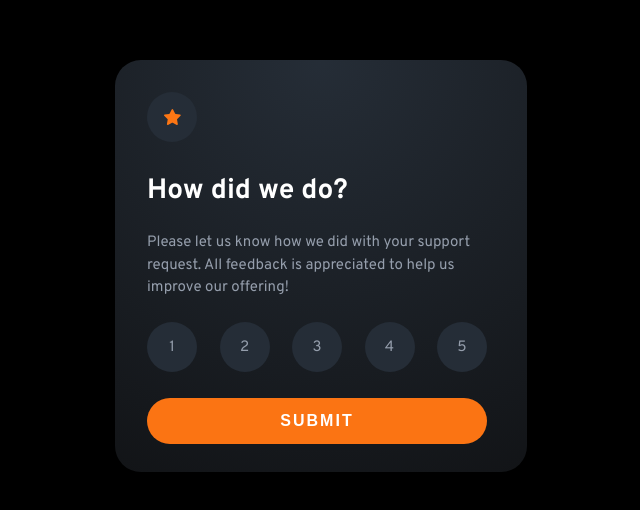
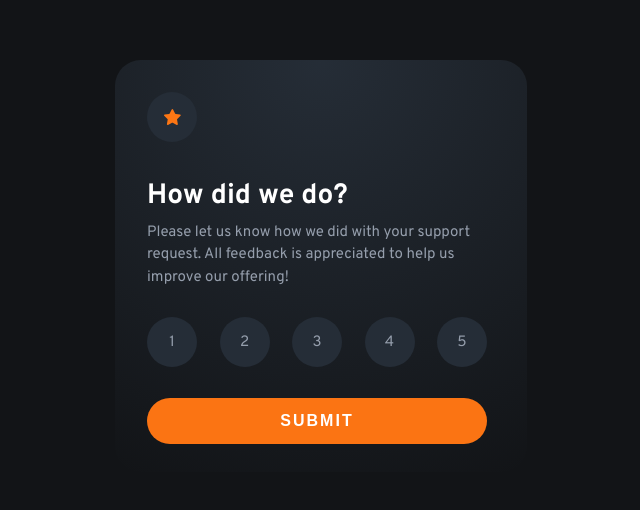
Before and after one commit to nvalero13/fm-interactive-rating-component, a website: page index.html in a window 1280 px wide. Shown: the part 134-644 px from the top of the page, without its empty margins (319-959 px from the left). Drawn offline with Linux system fonts and the light colour scheme.

Commit message:
fix bg color

```diff
--- a/style/style.scss
+++ b/style/style.scss
@@ -13,7 +13,7 @@ body {
   font-family: 'Overpass';
   margin: 0;
   min-height: 100vh;
-  background-color: black;
+  background-color: $very-dark-blue;
   display: flex;
   justify-content: center;
   align-items: center;
@@ -57,6 +57,10 @@ p {
     place-items: center;
   }
 
+  h1 {
+    margin-bottom: 0;
+  }
+
   .numbers {
     width: 100%;
     display: flex;
@@ -79,10 +83,6 @@ p {
         background-color: $orange;
         color: white;
       }
-    }
-
-    h1 {
-      margin-bottom: 0;
     }
 
     .active {
```
Also changed, not shown: style/style.css, 1 other file.
